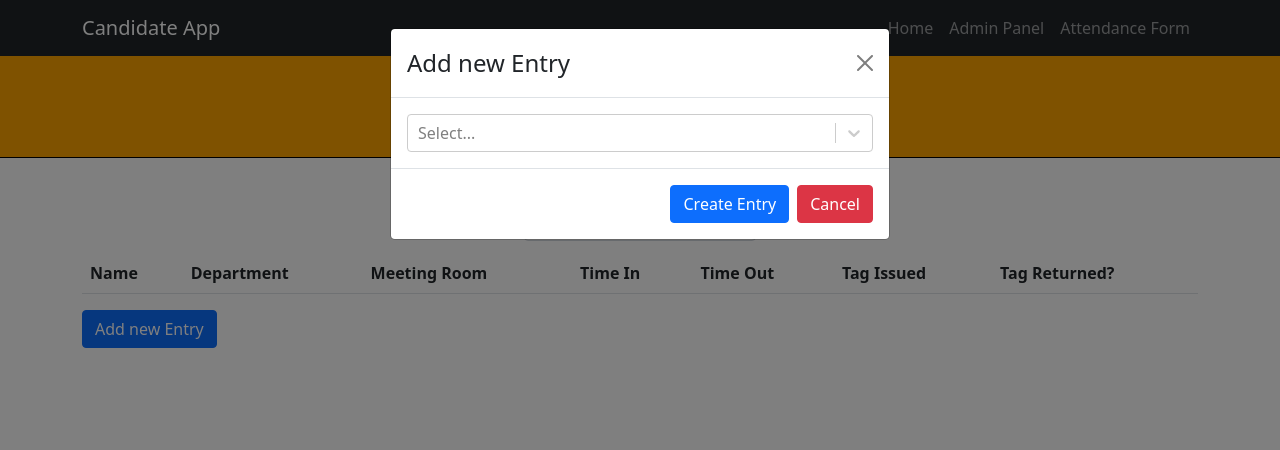
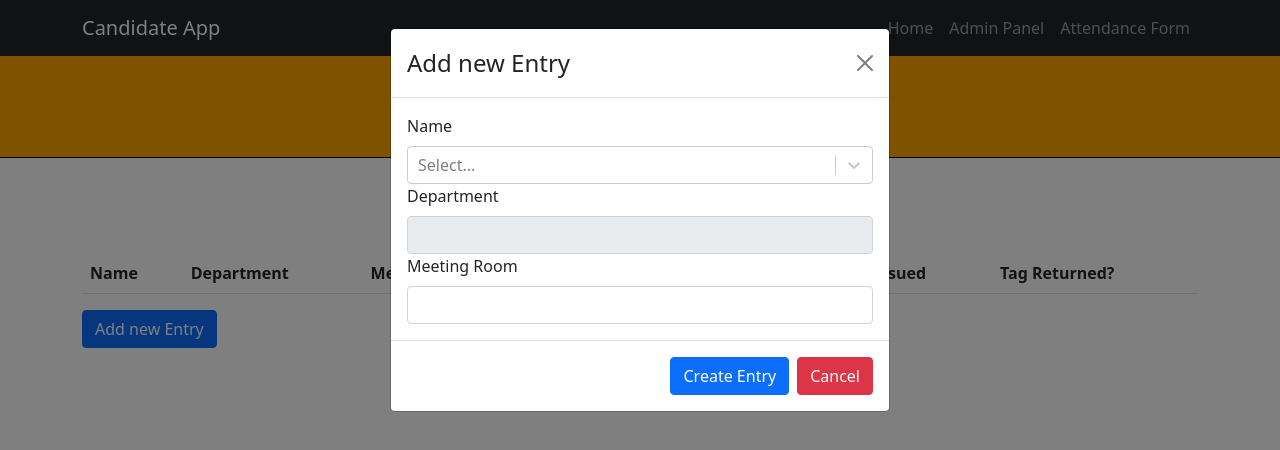
Before and after one commit to ajcastany/candidate1, a React (Create React App) app: page /admin in a window 1280 px wide. Both pictures are taken after a click on the button "Add new Entry". Shown: the top 450 px of the page. Built offline with nearby package versions, Linux system fonts and the light colour scheme; no server answers.

Commit message:
ADD: names and HR change on Select

```diff
--- a/src/AdminPanel/AddNewRowModal.tsx
+++ b/src/AdminPanel/AddNewRowModal.tsx
@@ -1,8 +1,9 @@
 import { type } from "@testing-library/user-event/dist/type";
 import React, {useState} from "react";
 import { Form, Modal, ModalFooter, Button } from "react-bootstrap";
-import Select, { ActionMeta, OnChangeValue } from 'react-select';
-import ValueType from 'react-select';
+import context from "react-bootstrap/esm/AccordionContext";
+import Select, { ActionMeta, OnChangeValue, OptionContext } from 'react-select';
+import { FormatOptionLabelMeta } from "react-select/dist/declarations/src/Select";
 //import ValueType from 'react-select';
 import {Staff} from '../Data/Staff';
 
@@ -13,7 +14,7 @@ interface AddNewRowProps{
 }
 
 type StaffOption = {
-    label: string, value: number
+    label: string, value: number, department: string
 }
 const MOCK_DATA= [{
     id: 1,
@@ -29,29 +30,40 @@ const MOCK_DATA= [{
     department: "Operations"
 }]
 
-type NameOption = {value: number, label: string}
-type NameOptions = Array<NameOption>
+//type NameOption = {value: number, label: string, department: string}
+//type NameOptions = Array<NameOption>
 
 function AddNewRowModal(props:AddNewRowProps) {
-    const [selectedStaff, setSelectedStaff] = useState("");
+    const [selectedDept, setSelectedDept] = useState("");
     const [selectedStaffID, setSelectedStaffID] = useState(0);
 
     function onChangeHandler(value: OnChangeValue<StaffOption, false>, actionMeta: ActionMeta<StaffOption>) {
-        console.log(value?.value);
-        //setSelectedStaffID(value.)
+        console.log(value);
+        if (value?.value !== undefined) {
+            setSelectedStaffID(value.value!);
+            setSelectedDept(value.department);
+        }
+
 
     }
 
     function BuildOptions (data:any[]) {
-        var options:NameOptions = []
+        var options:StaffOption[] = []
         data.forEach(element => {
             options.push({
             value: element.id!,
-            label: (element.name + ": " + element.department)});
+            label: element.name,
+            department: element.department})
         });
         return options;
     }
     var nameOptions = BuildOptions(MOCK_DATA);
+
+    const formatOption = (option:StaffOption,
+        formatOptionLabelMeta:FormatOptionLabelMeta<StaffOption>) => {
+        //return ( context === 'menu' ? option.label : option.label);
+        return (<div></div>)
+    }
     return (
         <Modal
             show={props.showModal}
@@ -62,15 +74,35 @@ function AddNewRowModal(props:AddNewRowProps) {
                     <Modal.Title>Add new Entry</Modal.Title>
                 </Modal.Header>
                 <Modal.Body>
-                   <Select
-                    options={nameOptions}
-                    onChange={onChangeHandler} />
+                        <Form.Group>
+                            <Form.Label>Name</Form.Label>
+                            <Select
+                                options={nameOptions}
+                                onChange={onChangeHandler}
+                                formatOptionLabel={(option, {context}) => {
+                                    return context==='menu' ? option.label + ": " + option.department : option.label;
+                                }}
+                                getOptionValue={(option) => option.label}
+                            />
+
+                        <Form.Label>
+                            Department
+                        </Form.Label>
+                        <Form.Control placeholder={selectedDept} disabled/>
+                        <Form.Label>
+                            Meeting Room
+                        </Form.Label>
+                        <Form.Control />
+
+                </Form.Group>
                 </Modal.Body>
+
                 <ModalFooter>
                     <Button variant='primary'>Create Entry</Button>
                     <Button variant='danger' onClick={() => props.closeModal()}>Cancel</Button>
                 </ModalFooter>
             </Modal>
+
     );
 }
 
```
